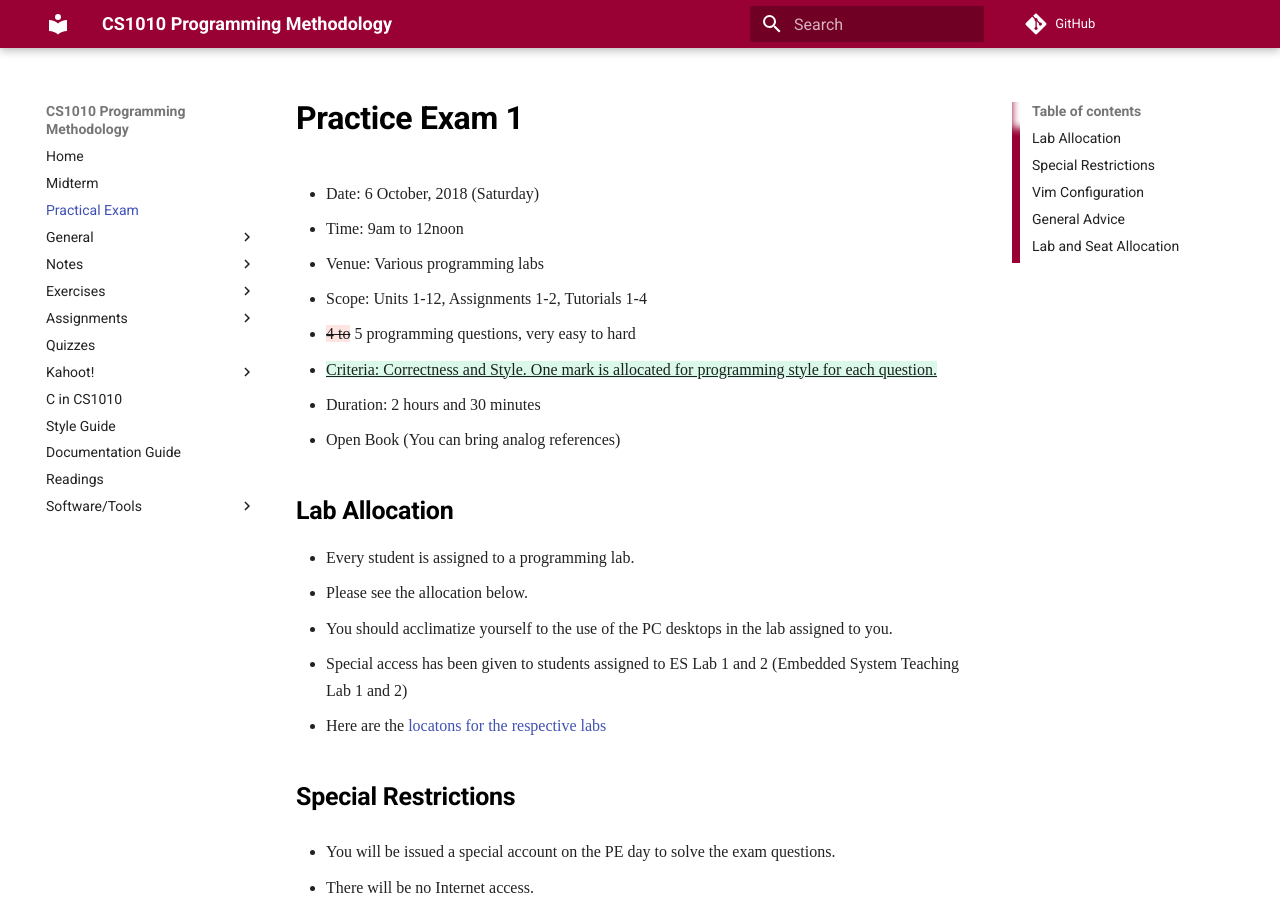
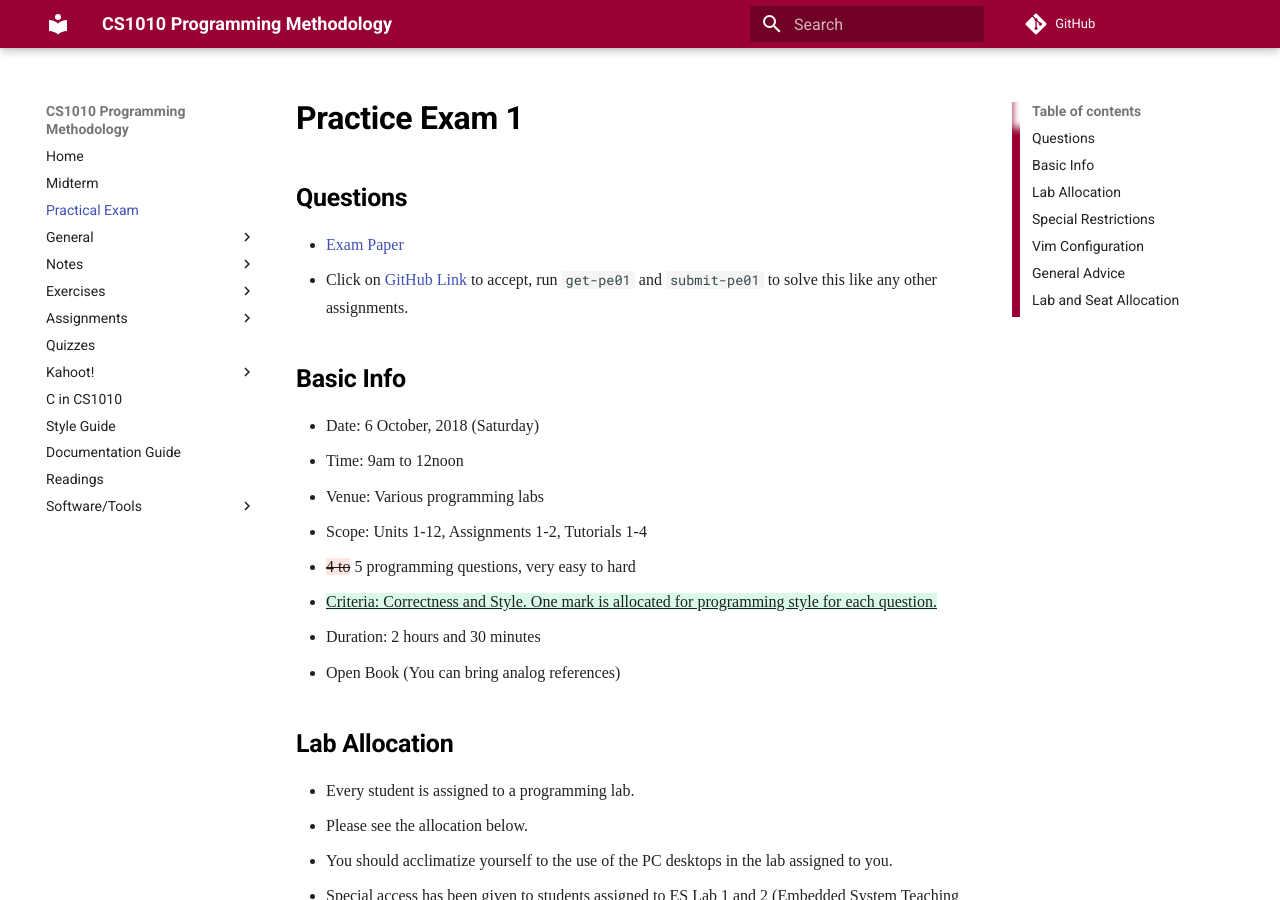
Before and after one commit to LL-Pengfei/CS1010-AY1819S1-Personal, an MkDocs documentation site: the page built from docs/pe1.md, in a window 1280 px wide and 900 px high. Built offline with MkDocs 1.6.1 and Material for MkDocs 9.7.7, drawn with Linux system fonts in a browser that asks for light colours; nearby versions of some CDN libraries; some web fonts are replaced; comment, search, counter and statistics services are not loaded; old or Windows-style settings are respelled for this version of MkDocs.

Commit message:
Add link to PE paper

```diff
--- a/docs/pe1.md
+++ b/docs/pe1.md
@@ -1,4 +1,11 @@
 # Practice Exam 1
+
+## Questions
+
+- [Exam Paper](https://www.comp.nus.edu.sg/~ooiwt/cs1010/1819s1/pe1.pdf)
+- Click on [GitHub Link](https://classroom.github.com/a/2OMG-uZi) to accept, run `get-pe01` and `submit-pe01` to solve this like any other assignments.
+
+## Basic Info
 
 - Date: 6 October, 2018 (Saturday)
 - Time: 9am to 12noon
```
